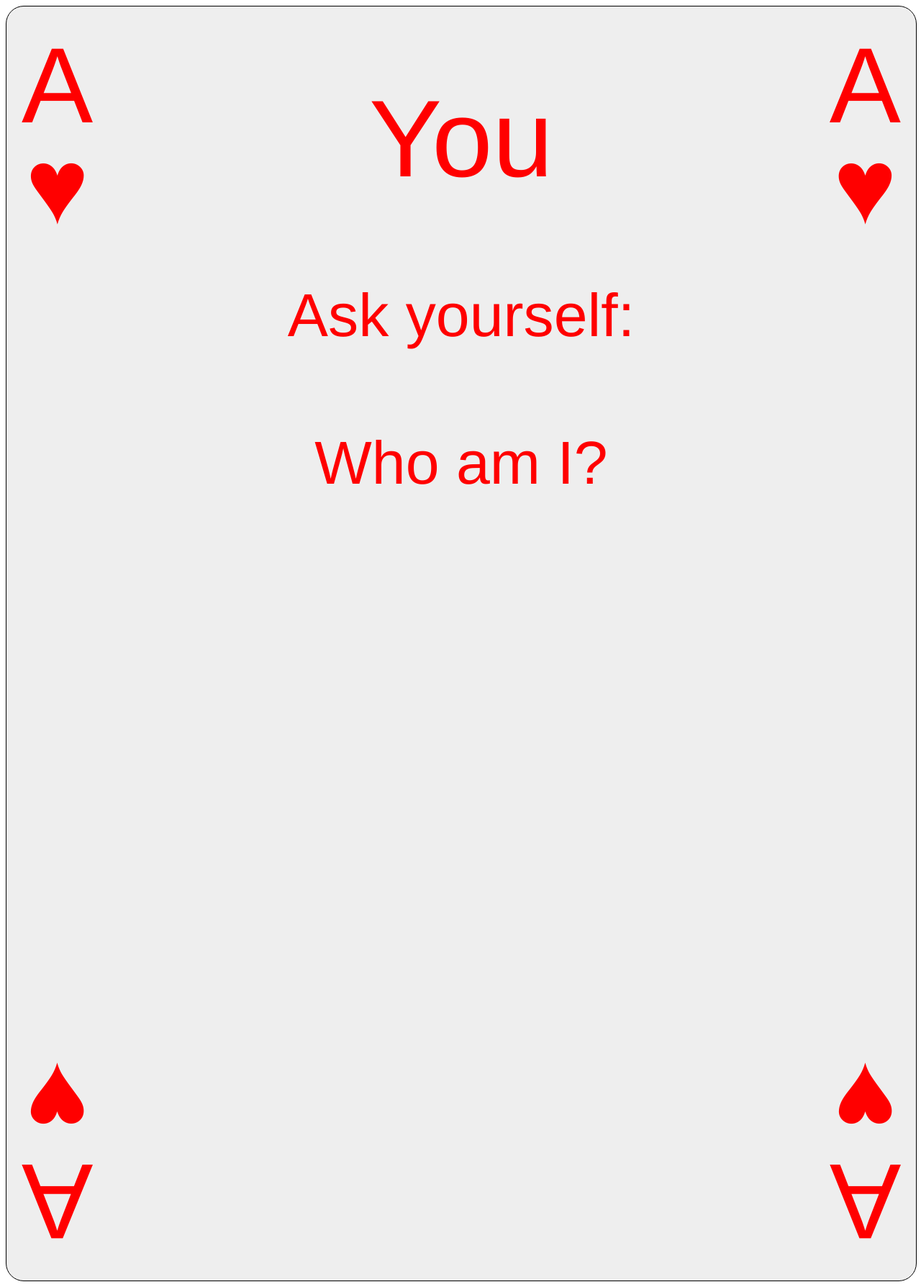
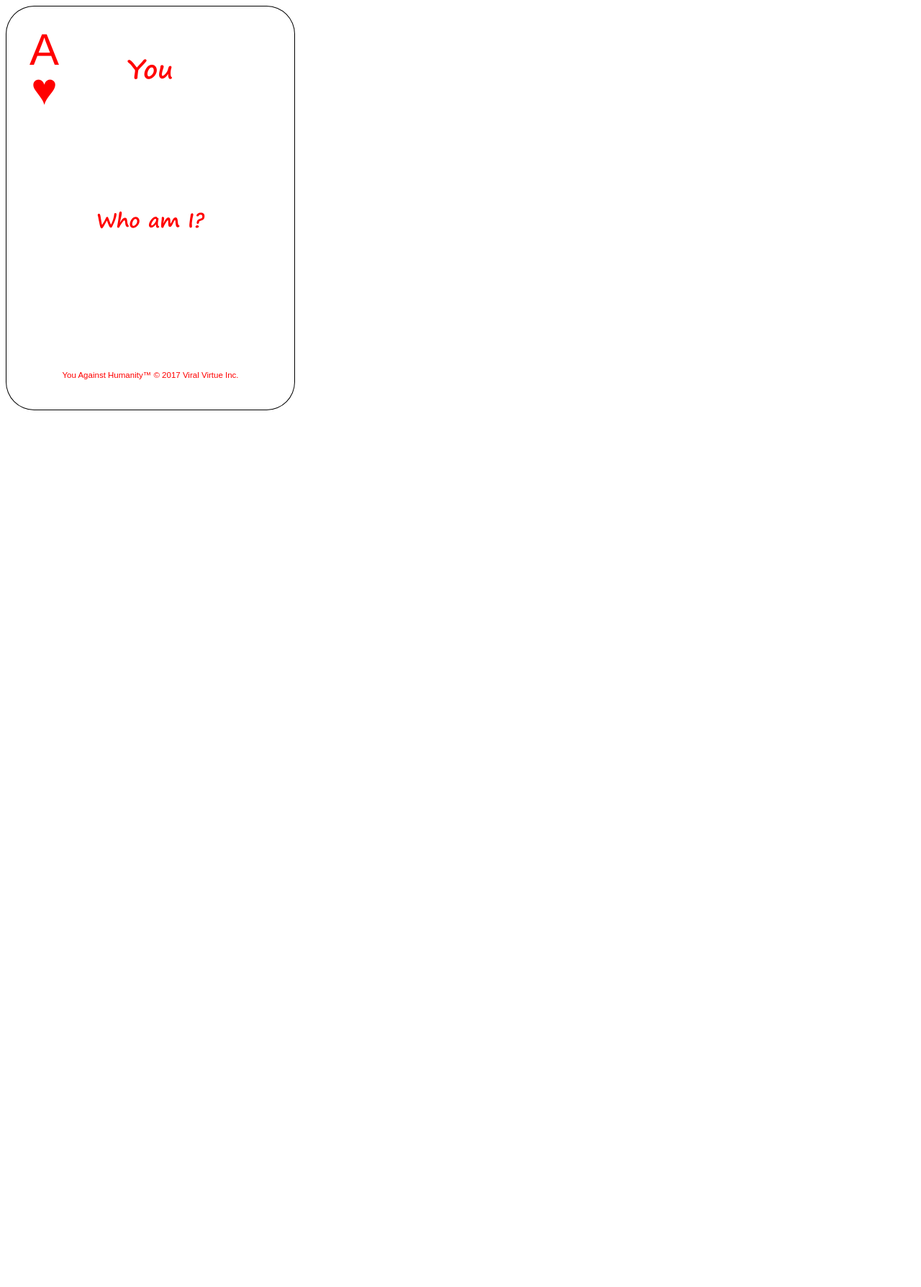
Before and after one commit to Davis-B-Allen/qforhumans, a Rails app: page /test in a window 1280 px wide. Shown: the whole page at 72% size. After the commit the page ends 570 px from the top, so only its background shows below. Run offline with Rails 7, Linux system fonts and the light colour scheme; data comes from the database, SQL or seed files in the repository; style sheets or scripts are compiled from the project's sources; some libraries are stand-ins or nearby versions.

Commit message:
Update card layout

```diff
--- a/app/assets/javascripts/cards/show.js
+++ b/app/assets/javascripts/cards/show.js
@@ -4,8 +4,7 @@
 
 (function() {
   function resizeCardFont() {
-    $('.qcard .q-card-content .q-card-content-inner').css('font-size', ($('.qcard').width()/15).toString()+'px');
-    $('.qcard .q-card-content .number-suit').css('font-size', ($('.qcard').width()/8.5).toString()+'px');
+    $('.qcard').css('font-size', ($('.qcard').width()/26).toString()+'px');
   }
 
   /**
--- a/app/assets/stylesheets/cards/cards.scss
+++ b/app/assets/stylesheets/cards/cards.scss
@@ -1,6 +1,11 @@
 // Place all the styles related to the Cards controller here.
 // They will automatically be included in application.css.
 // You can use Sass (SCSS) here: http://sass-lang.com/
+
+@font-face {
+  font-family: segoe;
+  src:font-url('SEGOEPRB.TTF');
+}
 
 .export-container {
   font-size: 14px;
@@ -8,18 +13,18 @@
     font-weight: 500;
     line-height: 1.1;
   }
+  width: 400px;
 }
 
 .qcard {
+  font-size: 14px;
   position: relative;
-  border-radius: 25px;
+  border-radius: 9.8%/7%;
   width: 100%;
-  background: #eeeeee;
+  background: #ffffff;
   border: 1px solid black;
-
   font-family: "Helvetica Neue", Helvetica, Arial, sans-serif;
   line-height: 1.428571429;
-
 
   .q-card-spacer {
     display: block;
@@ -28,11 +33,6 @@
 
   h1 {
     margin-top: 0;
-  }
-
-  .suit-icon {
-    position: relative;
-    top: -5px;
   }
 
   .q-card-content {
@@ -47,22 +47,13 @@
   	left: 0;
   	bottom: 0;
   	right: 0;
-    padding: 3px 20px;
+
     .number-suit {
       position: absolute;
-      padding: inherit;
-      font-size: 3em;
-      table {
-        border-collapse: collapse;
-        text-align: center;
-      }
-      td span {
-        display: inline-block;
-      }
-      .shift {
-        position: relative;
-        top: -0.5em;
-      }
+      padding: 8% 8%;
+      font-size: 4em;
+      text-align: center;
+      line-height: 0.9;
     }
     .top {top:0;}
     .bottom {
@@ -73,13 +64,47 @@
     .left {left:0;}
     .right {right:0;}
 
-    .q-card-content-inner {
-      padding: 8% 14%;
-      font-size: 1.2em;
+    .q-card-content-top {
+      height: 21%;
+      margin-top: 7%;
+      padding: 0% 17%;
+      font-size: 1.8em;
       text-align: center;
+      font-family: segoe;
       h1 {
-        font-size: 1.8em;
+        font-size: 1.3em;
       }
+    }
+    .q-card-content-middle {
+      height: 63%;
+      padding: 0% 10%;
+      font-size: 1.8em;
+      text-align: center;
+      font-family: segoe;
+    }
+    .q-card-footer {
+      font-family: Arial;
+      text-align: center;
+      position: absolute;
+      bottom: 0;
+      left: 0;
+      width: 100%;
+      padding-bottom: 10%;
+      font-size: 0.75em;
+    }
+    .vertical-align {
+        position: relative;
+        top: 50%;
+        -webkit-transform: translateY(-50%);
+        -ms-transform: translateY(-50%);
+        transform: translateY(-50%);
+    }
+    .one-third-align {
+        position: relative;
+        top: 33%;
+        -webkit-transform: translateY(-33%);
+        -ms-transform: translateY(-33%);
+        transform: translateY(-33%);
     }
   }
 }
--- a/app/views/cards/test.html.erb
+++ b/app/views/cards/test.html.erb
@@ -15,15 +15,7 @@
     <script type="text/javascript">
       var qcard = document.getElementsByClassName('qcard')[0];
       var qcardWidth = qcard.scrollWidth;
-
-      var qCardInner = document.getElementsByClassName('q-card-content-inner')[0];
-      var numberSuits = document.getElementsByClassName('number-suit');
-
-      for(var i = 0; i < numberSuits.length; i++)
-      {
-         numberSuits[i].style.fontSize = (qcardWidth / 8.5) + "px";
-      }
-      qCardInner.style.fontSize = (qcardWidth / 15) + "px";
+      qcard.style.fontSize = (qcardWidth / 26) + "px";
     </script>
 
   </body>
--- a/app/views/layouts/_card.html.erb
+++ b/app/views/layouts/_card.html.erb
@@ -4,43 +4,33 @@
   </div>
   <div class="q-card-content <%= suit_for(@card) %>">
     <div class="number-suit top left">
-      <table>
-        <tr><td><span class="number-suit-face-number"><%= face_number_for(@card) %></span></td></tr>
-        <tr><td><span class="number-suit-face-icon shift"><%= icon_char_for(@card) %></span></td></tr>
-      </table>
+        <%= face_number_for(@card) %><br><%= icon_char_for(@card) %>
     </div>
-    <div class="number-suit top right">
-      <table>
-        <tr><td><span class="number-suit-face-number"><%= face_number_for(@card) %></span></td></tr>
-        <tr><td><span class="number-suit-face-icon shift"><%= icon_char_for(@card) %></span></td></tr>
-      </table>
+    <!-- <div class="number-suit top right">
+      <%= face_number_for(@card) %><br><%= icon_char_for(@card) %>
     </div>
     <div class="number-suit bottom left">
-      <table>
-        <tr><td><span class="number-suit-face-number"><%= face_number_for(@card) %></span></td></tr>
-        <tr><td><span class="number-suit-face-icon shift"><%= icon_char_for(@card) %></span></td></tr>
-      </table>
+      <%= face_number_for(@card) %><br><%= icon_char_for(@card) %>
     </div>
     <div class="number-suit bottom right">
-      <table>
-        <tr><td><span class="number-suit-face-number"><%= face_number_for(@card) %></span></td></tr>
-        <tr><td><span class="number-suit-face-icon shift"><%= icon_char_for(@card) %></span></td></tr>
-      </table>
-    </div>
-    <div class="q-card-content-inner">
-      <div class="q-card-name">
-        <h1 id="q-card-name-header">
+      <%= face_number_for(@card) %><br><%= icon_char_for(@card) %>
+    </div> -->
+    <div class="q-card-content-top">
+      <div class="vertical-align" id="q-card-name">
+        <h1>
           <%= @card.lens_name %>
         </h1>
       </div>
-      <div class="q-card-question">
+    </div>
+    <div class="q-card-content-middle">
+      <div class="one-third-align" id="q-card-question">
         <p>
-          Ask yourself:
-        </p>
-        <p id="q-card-question-text">
           <%= @card.me_question %>
         </p>
       </div>
     </div>
+    <div class="q-card-footer">
+      You Against Humanity™ © 2017 Viral Virtue Inc.
+    </div>
   </div>
 </div>
```
Also changed, not shown: app/assets/fonts/SEGOEPR.TTF (added), app/assets/fonts/SEGOEPRB.TTF (added).
